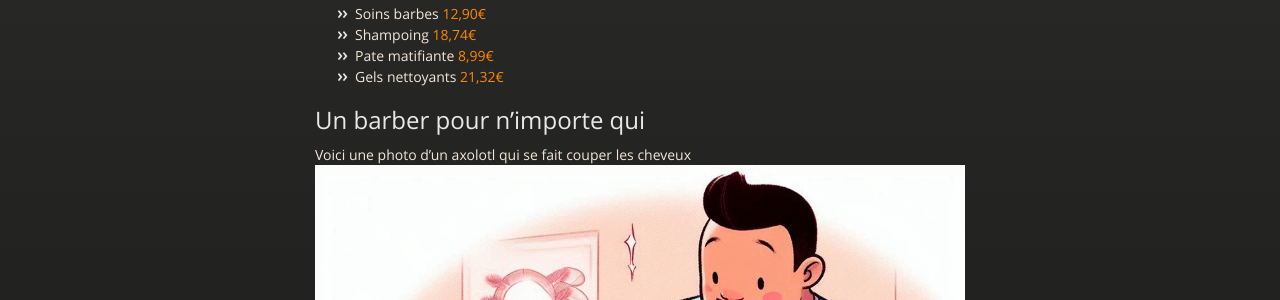
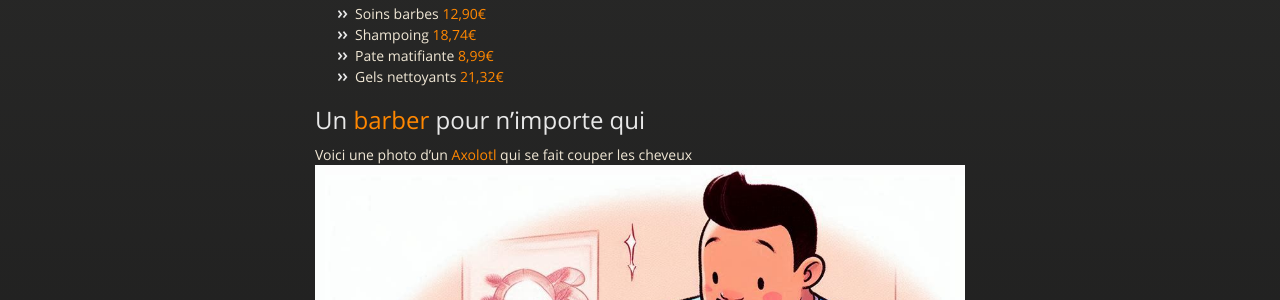
Before and after one commit to enzopelo1/enzoepelo1.github.io, a Jekyll site: the page built from index.md, in a window 1280 px wide and 900 px high, scrolled down 957 px. Shown: the part 157-457 px from the top of the window. Built offline with Jekyll 4.4.1, drawn with Linux system fonts in a browser that asks for light colours.

Commit message:
lien vers ke site de lucas

```diff
--- a/index.md
+++ b/index.md
@@ -19,7 +19,7 @@ lorem ipsum dolor sit amet, consectetur adipiscing elit, sed do eiusmod tempor i
  * Pate matifiante <span style="color: #FF8700">8,99€ </span>
  * Gels nettoyants <span style="color: #FF8700">21,32€ </span>
 
-## Un barber pour n'importe qui
+## Un <span style="color: #FF8700">barber</span> pour n'importe qui
 
-Voici une photo d'un axolotl qui se fait couper les cheveux
-![Photo](img/axolotl.jpg)
+Voici une photo d'un <span style="color: #FF8700">Axolotl</span> qui se fait couper les cheveux
+[![Photo](img/axolotl.jpg)](https://azhoxs.github.io)
```
